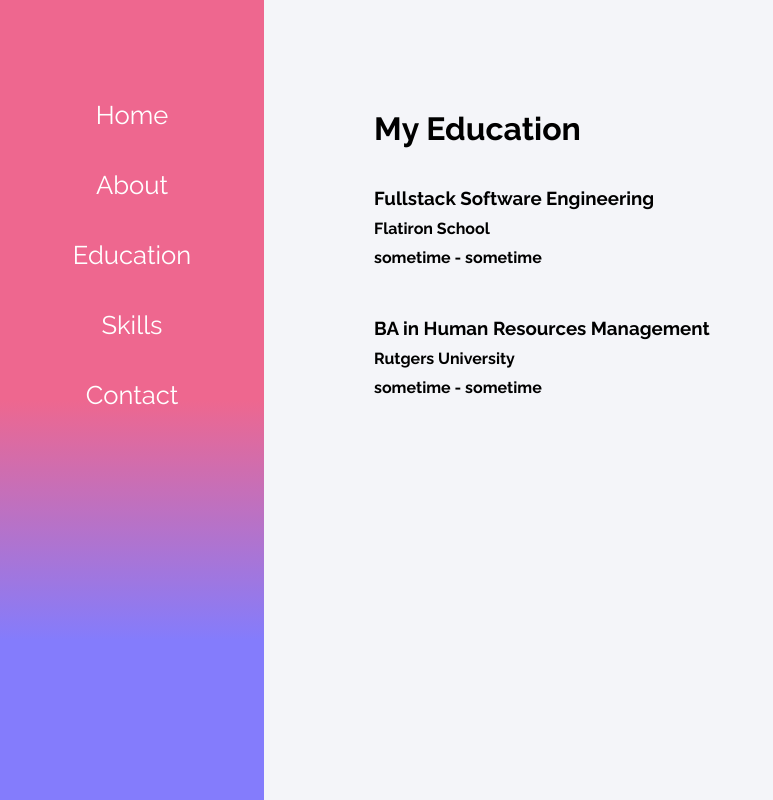
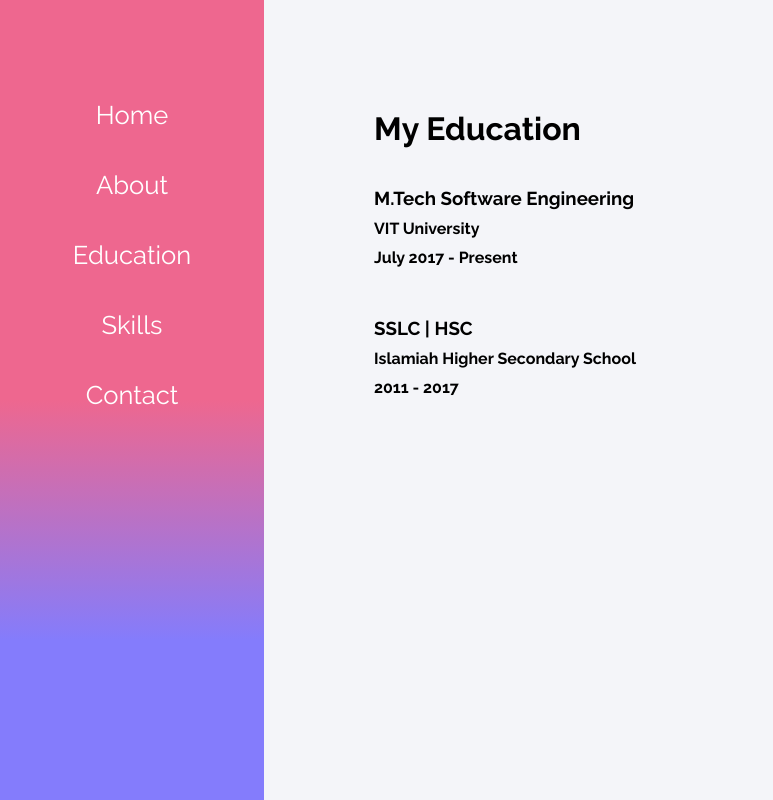
Before and after one commit to eliskim27/eliskim27.github.io, a React (Create React App) app: page /education in a window 1280 px wide. Shown: the whole page, without its empty margins (0-773 px from the left). Built offline with nearby package versions, Linux system fonts and the light colour scheme.

Commit message:
confirm contents

```diff
--- a/src/components/Social.js
+++ b/src/components/Social.js
@@ -4,12 +4,13 @@ class Social extends Component {
     render() {
         return (
             <div class="social">
-                <a href="https://codepen.io/" target="_blank"><i class="fab fa-codepen"></i></a>
-                <a href="https://github.com/" target="_blank"><i class="fab fa-github"></i></a>
-                <a href="https://Instagram.com/" target="_blank"><i class="fab fa-instagram"></i></a>
-                <a href="https://www.facebook.com/" target="_blank"><i class="fab fa-facebook-f"></i></a>
-                <a href="https://Linkedin.com/in/" target="_blank"><i class="fab fa-linkedin-in"></i></a>
-                <a href="https://medium.com/" target="_blank"><i class="fab fa-medium-m"></i></a>
+                <a href="https://github.com/eliskim27" target="_blank"><i class="fab fa-github"></i></a>
+                <a href="https://Linkedin.com/in/eli-kim-97b719bb" target="_blank"><i class="fab fa-linkedin-in"></i></a>
+                <a href="https://medium.com/@eliskim27" target="_blank"><i class="fab fa-medium-m"></i></a>
+
+                {/* <a href="https://codepen.io/" target="_blank"><i class="fab fa-codepen"></i></a> */}
+                {/* <a href="https://Instagram.com/" target="_blank"><i class="fab fa-instagram"></i></a> */}
+                {/* <a href="https://www.facebook.com/" target="_blank"><i class="fab fa-facebook-f"></i></a> */}
             </div>
         )
     }
--- a/src/contents/About.js
+++ b/src/contents/About.js
@@ -5,19 +5,13 @@ class About extends Component {
         return (
             <div className="condiv">
                 <h1 className="subtopic">About Me</h1>
-                <h2>Hi!</h2>
-                <h2>I'm Eli</h2>
+                <h4>Hey there,</h4>
+                <h1>I'm Eli</h1>
                 <h3>Full Stack Web <u>Developer</u> | UI/UX <u>Designer</u></h3>
                 <br></br>
-                <p>short bio goes here</p>
-                {/* <p>I started my journey in the world of computers from an young age,
-                now I’m 20 years old, Pursuing my Software Engineering Degree in
-                VIT University Vellore.  Web development is my center of interest, i always
-                love the idea of cross-platform development, 1-n one code base deploy into almost
-                any platform, which web technology like Javascript enables me to do. I also like
-                creating Interactive UI components for better UX  and share those desgin and codes
-                to the world through Github, Codepen and Instagram.
-                </p> */}
+                <p>
+                    short about me
+                </p>
             </div>
         )
     }
--- a/src/contents/Contact.js
+++ b/src/contents/Contact.js
@@ -6,9 +6,8 @@ class Contact extends Component {
         return (
             <div className="condiv">
                 <h1 className="subtopic">Contact Me</h1>
-                <h3>Email  :   fill in</h3>
-                <h3>Instagram   :   fill in</h3>
-
+                <h3>Email  :   eliskim27@gmail.com</h3>
+                <h3>Instagram   :   </h3>
                 <Social />
             </div>
         )
--- a/src/contents/Education.js
+++ b/src/contents/Education.js
@@ -2,20 +2,20 @@ import React, { Component } from 'react';
 import Widecard from '../components/Widecard';
 
 class Education extends Component {
-    render () {
+    render() {
         return (
             <div className="condiv">
                 <h1 className="subtopic">My Education</h1>
                 <Widecard
-                    title="Fullstack Software Engineering"
-                    where="Flatiron School"
-                    from="sometime"
-                    to="sometime"/>
+                    title="M.Tech Software Engineering"
+                    where="VIT University"
+                    from="July 2017"
+                    to="Present"/>
                 <Widecard
-                    title="BA in Human Resources Management"
-                    where="Rutgers University"
-                    from="sometime"
-                    to="sometime"/>
+                    title="SSLC | HSC"
+                    where="Islamiah Higher Secondary School"
+                    from="2011"
+                    to="2017"/>
             </div>
         )
     }
--- a/src/contents/Home.js
+++ b/src/contents/Home.js
@@ -1,26 +1,26 @@
 import React, { Component } from 'react';
 import ReactTypingEffect from 'react-typing-effect';
+import profilepic from '../img/StephEliWedding-182.jpg';
 import Social from '../components/Social'
 
 
-// PROFILE PICTURE
-import profilepic from '../img/IMG-3708.JPG';
 
 class Home extends Component {
     render() {
         return (
             <div className="condiv home">
-                <img src={profilepic} className="profilepic"></img>
+                <img
+                    src={profilepic}
+                    className="profilepic"
+                    alt="Welcome to Eli's Portfolio!">
+                    </img>
                 <ReactTypingEffect
                     className="typingeffect"
-
-                    // HOME PAGE TEXT
-                    text={['I am Eli Kim','I am a web developer']}
+                    text={["I'm Eli", "I'm a web developer"]}
                     speed={100}
                     eraseDelay={700}
                 />
-
-                <Social/>
+                <Social />
             </div>
         )
     }
--- a/src/contents/Skills.js
+++ b/src/contents/Skills.js
@@ -1,17 +1,15 @@
 import React, { Component } from 'react'
 
 class Skills extends Component {
-    constructor(props) {
+    constructor(props)
+    {
         super(props);
         this.state={
-            'myskills':[
-                // INSERT SKILLS HERE
-                'JavaScript', 'React.js', 'Ruby on Rails', 'HTML', 'CSS', 'SQLite', 'PostgreSQL'
-            ]
+            'myskills':['JAVASCRIPT', 'REACT', 'HTML', 'CSS', 'RUBY', 'RAILS', 'SQLITE', 'POSTGRESQL', ]
         };
     }
 
-    render () {
+    render() {
         return (
             <div className="condiv skills">
                 <h1 className="subtopic">My Skills</h1>
```
Also changed, not shown: src/contents/test.js (added).
